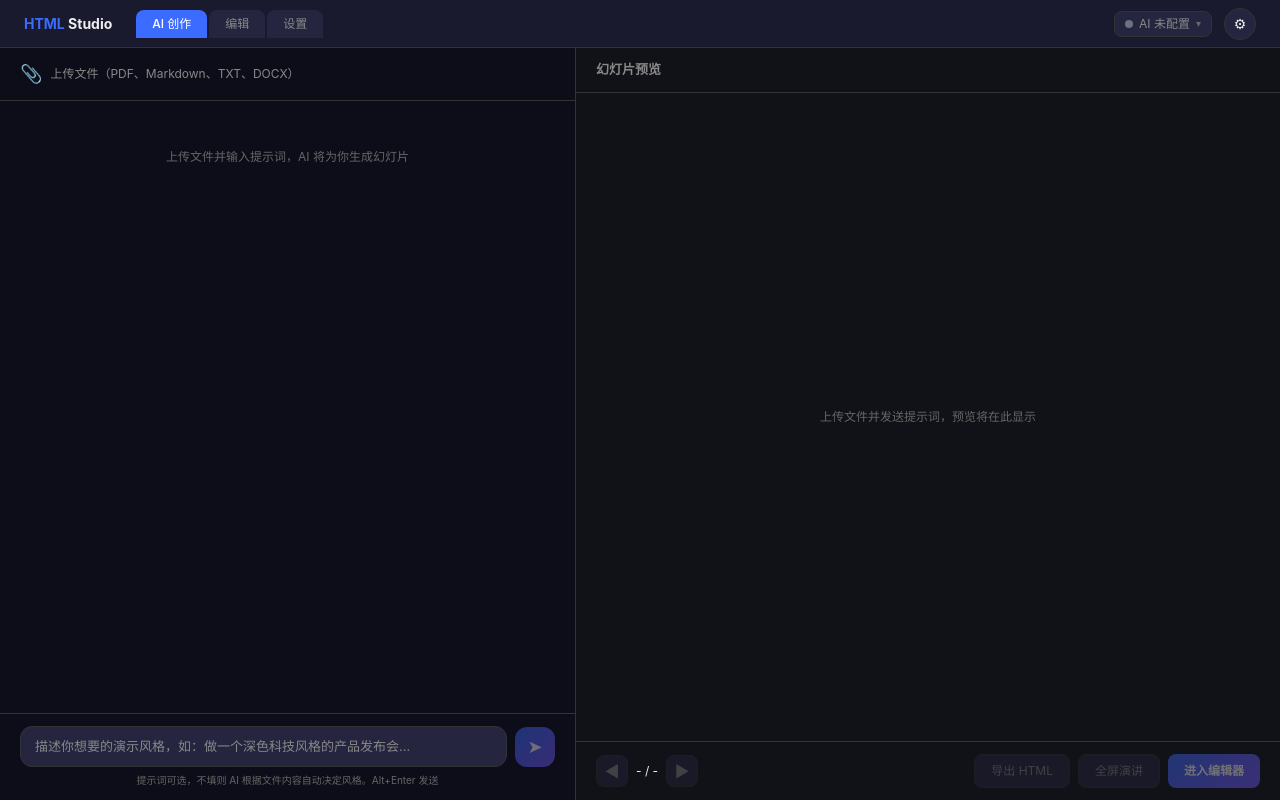
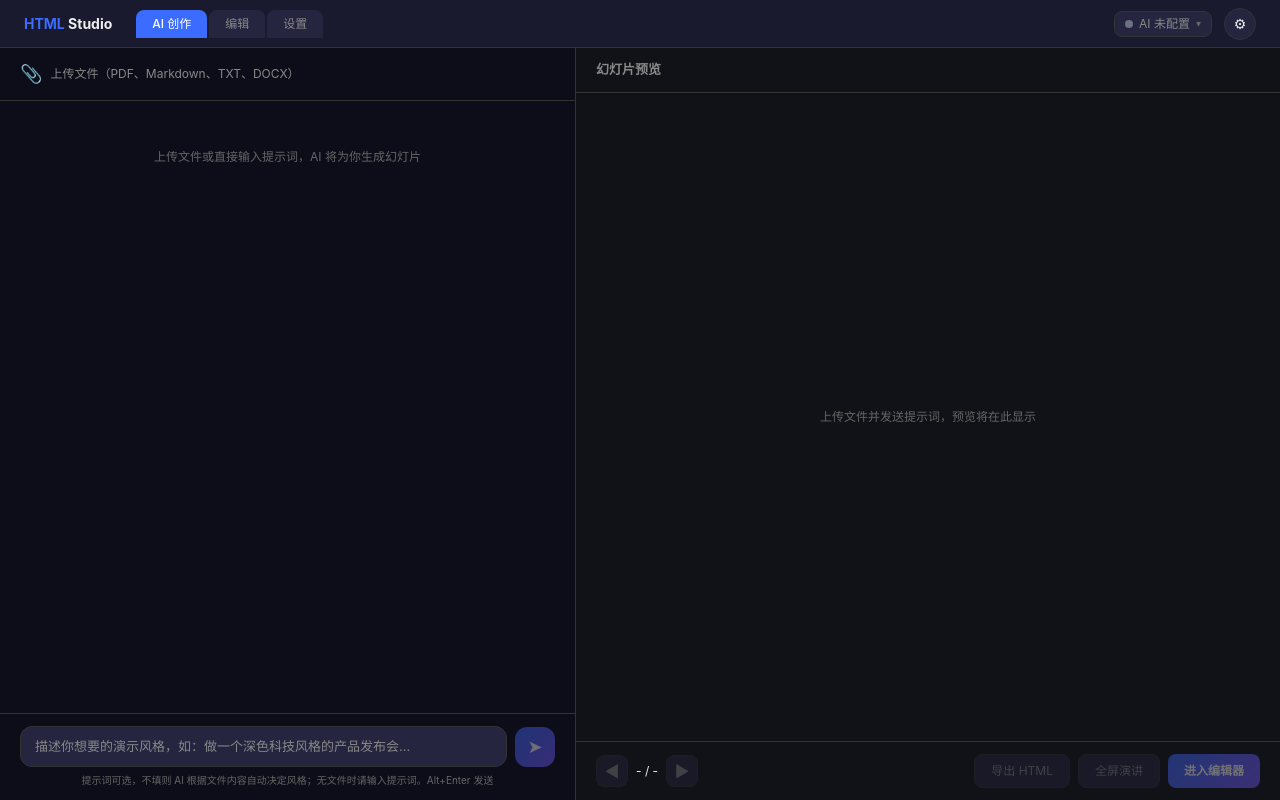
Before and after one commit to a2357321377-ops/html-studio-backup, a React (Vite) app in the folder packages/client/: page / in a window 1280 px wide. Built offline with nearby package versions, Linux system fonts and the light colour scheme.

Commit message:
feat: 支持纯文案生成幻灯片 — 无需上传文件也可直接输入提示词生成

```diff
--- a/packages/client/src/components/ChatPanel.tsx
+++ b/packages/client/src/components/ChatPanel.tsx
@@ -62,8 +62,12 @@ export function ChatPanel({ onHtmlUpdate, onGenerationDone, onGenerationStart }:
   };
 
   const handleSend = async () => {
-    if (!uploadedFile && !deckHtml) return;
+    // 获取用户输入的提示词
+    const promptEl = document.querySelector<HTMLTextAreaElement>('#chat-prompt-input');
+    const userMsg = promptEl?.value?.trim() || (uploadedFile ? '根据上传的文件生成幻灯片' : '');
+
     if (generating) return;
+    if (!userMsg && !uploadedFile && !deckHtml) return;
 
     // 获取文件内容（从 store 中读取已解析的内容）
     let fileContent = uploadedFile?.content || '';
@@ -72,10 +76,6 @@ export function ChatPanel({ onHtmlUpdate, onGenerationDone, onGenerationStart }:
         `--- 第${i + 1}页 ---\n${s.slots.map(slot => `${slot.label || slot.id}: ${slot.value}`).join('\n')}`
       ).join('\n\n');
     }
-
-    // 获取用户输入的提示词
-    const promptEl = document.querySelector<HTMLTextAreaElement>('#chat-prompt-input');
-    const userMsg = promptEl?.value?.trim() || '根据上传的文件生成幻灯片';
 
     // 判断是"重新生成"还是"编辑"
     const isRegenerate = /重新生成|重新制作|从头生成|从零生成|regenerate|start\s*over/i.test(userMsg);
@@ -261,7 +261,7 @@ export function ChatPanel({ onHtmlUpdate, onGenerationDone, onGenerationStart }:
       <div className="flex-1 overflow-y-auto px-5 py-4">
         {messages.length === 0 && (
           <div className="text-center text-[var(--color-text-dim2)] text-xs mt-8">
-            上传文件并输入提示词，AI 将为你生成幻灯片
+            上传文件或直接输入提示词，AI 将为你生成幻灯片
           </div>
         )}
         {messages.map((msg) => (
@@ -298,13 +298,13 @@ export function ChatPanel({ onHtmlUpdate, onGenerationDone, onGenerationStart }:
           <button
             className="w-10 h-10 rounded-xl flex items-center justify-center text-lg text-white shrink-0 disabled:opacity-40"
             style={{ background: 'linear-gradient(135deg, #3b6cff, #7a5cff)' }}
-            disabled={generating || (!uploadedFile && !deckHtml) || (!connected && !apiKey)}            onClick={handleSend}
+            disabled={generating || (!connected && !apiKey)}            onClick={handleSend}
           >
             ➤
           </button>
         </div>
         <div className="text-center mt-1.5 text-[10px] text-[var(--color-text-dim2)]">
-          提示词可选，不填则 AI 根据文件内容自动决定风格。Alt+Enter 发送
+          提示词可选，不填则 AI 根据文件内容自动决定风格；无文件时请输入提示词。Alt+Enter 发送
         </div>
       </div>
     </div>
```
